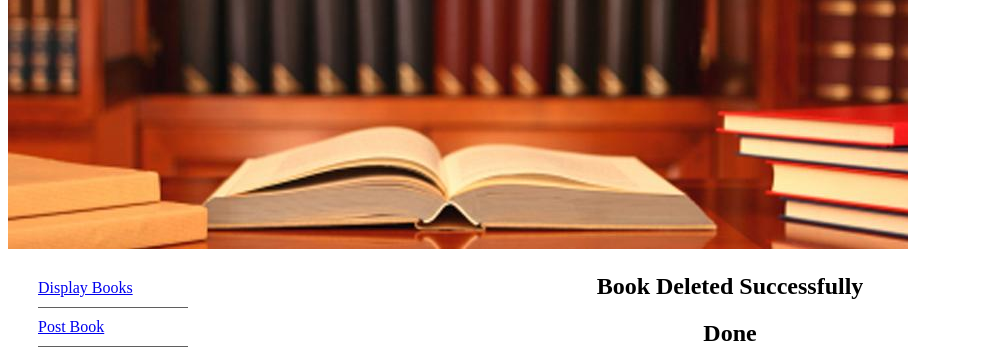
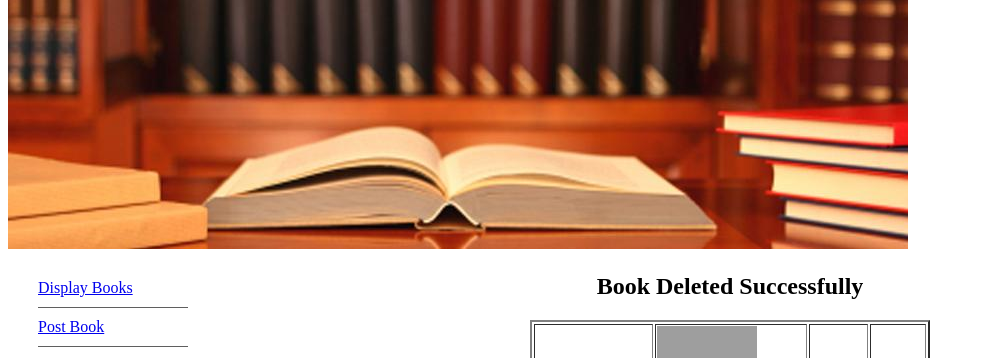
Before and after one commit to bryan243a/BookEx, a Django app: page /book_delete/1 in a window 1280 px wide. Shown: the part 113-471 px from the top of the page, without its empty margins (0-985 px from the left). Run offline with Django 4.2, Linux system fonts and the light colour scheme; a user stored in the database is signed in; data comes from the database, SQL or seed files in the repository; grey boxes are pictures that could not be loaded.

Commit message:
Remove Done

```diff
--- a/BookEx/BookEx/templates/bookMng/book_delete.html
+++ b/BookEx/BookEx/templates/bookMng/book_delete.html
@@ -16,7 +16,6 @@
 
 {% block content %}
 <h1 align="center"> Book Deleted Successfully</h1>
-<h1 align="center"> Done </h1>
 
 <table align="center" border="2"  width="400">
        <tr>
```
